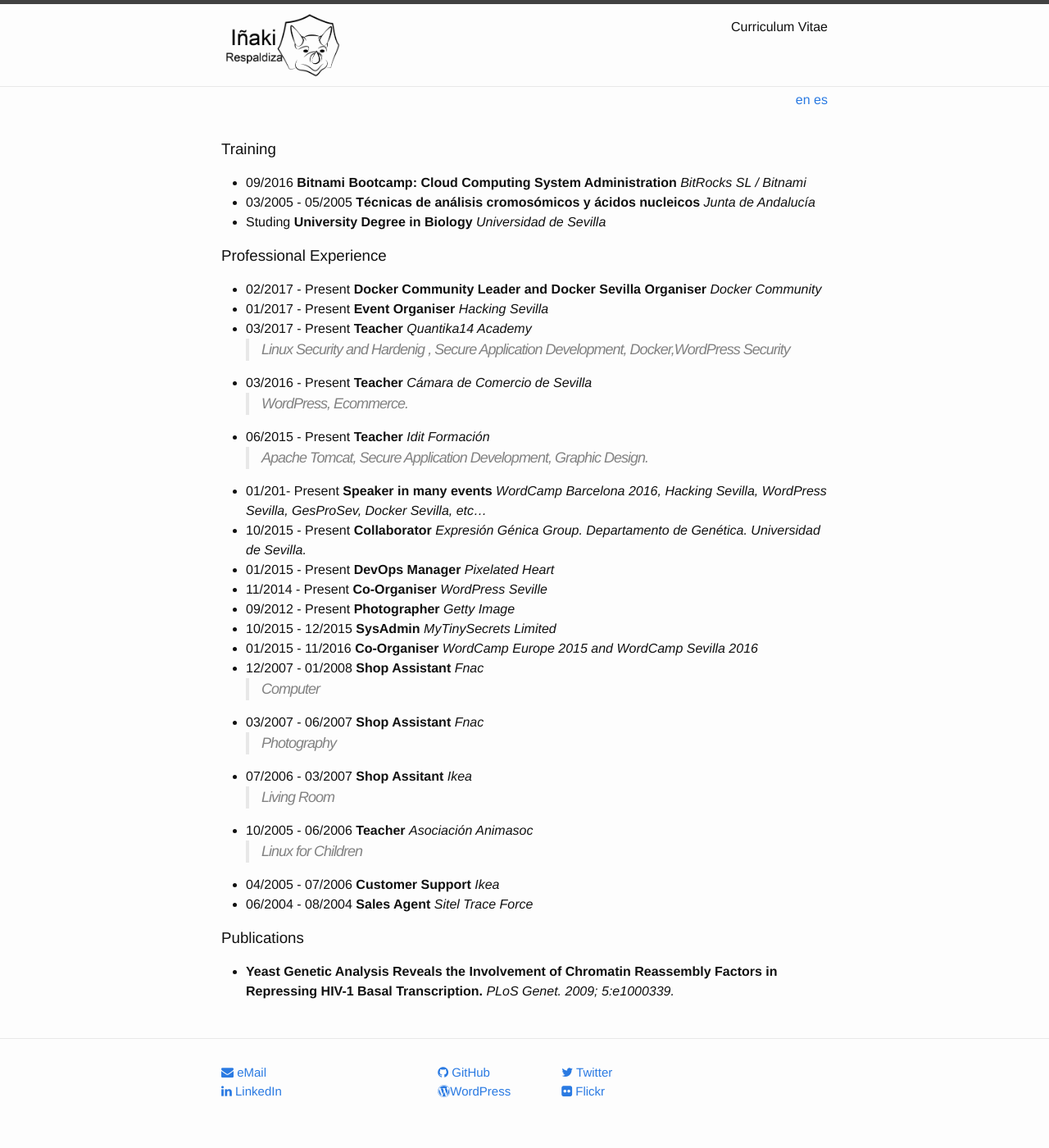
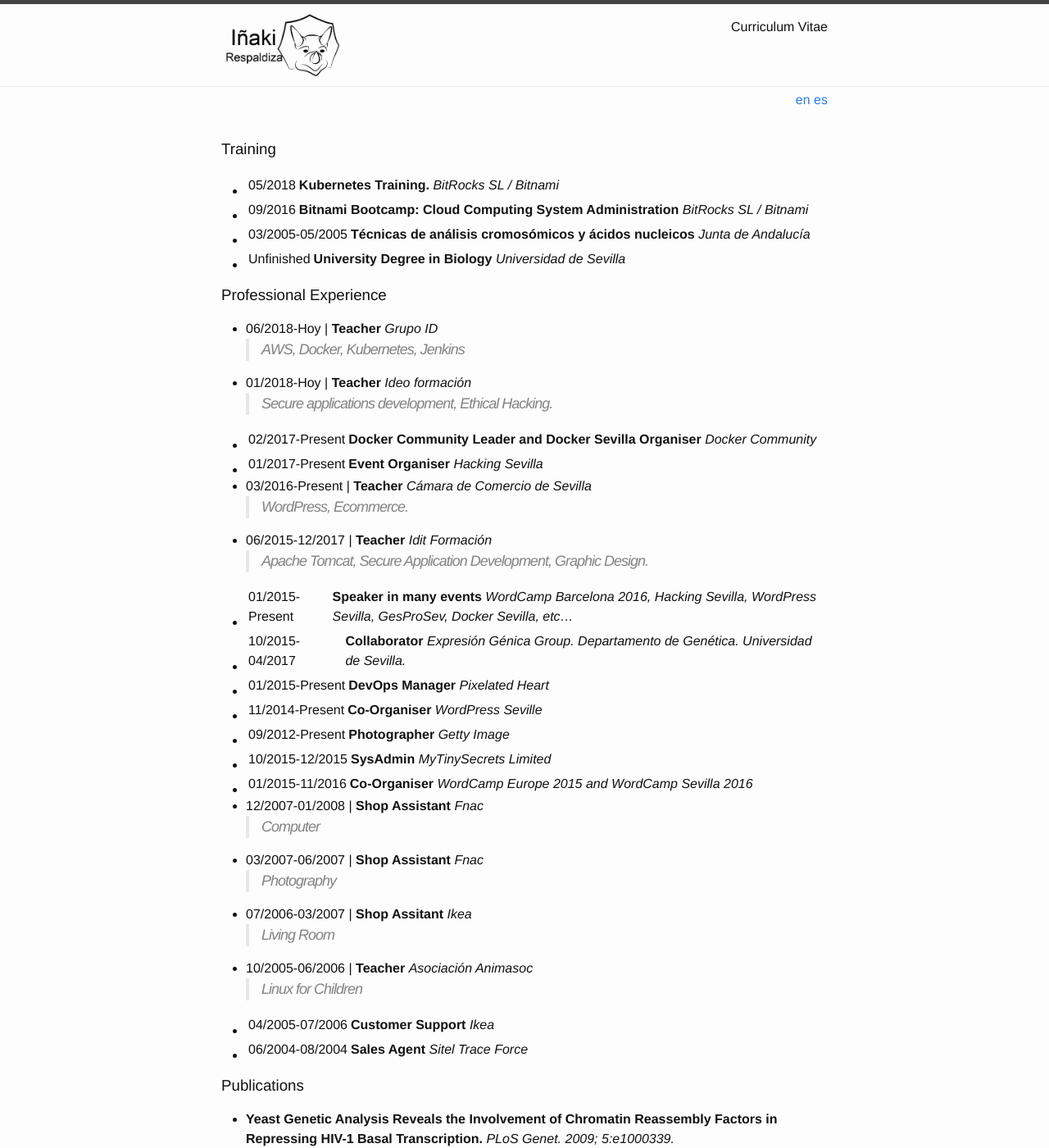
Before and after one commit to irespaldiza/irespaldiza.com, a Jekyll site: the page built from cv.md, in a window 1280 px wide and 1400 px high. Shown: the whole window at 82% size. Built offline with Jekyll 4.4.1, drawn with Linux system fonts in a browser that asks for light colours; nearby versions of some CDN libraries.

Commit message:
cv.md updated

```diff
--- a/cv.md
+++ b/cv.md
@@ -6,36 +6,39 @@
 lang: en
 ---
 ### Training
-* 09/2016 **Bitnami Bootcamp: Cloud Computing System Administration** *BitRocks SL / Bitnami*
-* 03/2005 - 05/2005 **Técnicas de análisis cromosómicos y ácidos nucleicos**  *Junta de Andalucía*
-* Studing **University Degree in Biology** *Universidad de Sevilla*
+* 05/2018 | **Kubernetes Training.** *BitRocks SL / Bitnami*
+* 09/2016 | **Bitnami Bootcamp: Cloud Computing System Administration** *BitRocks SL / Bitnami*
+* 03/2005-05/2005 | **Técnicas de análisis cromosómicos y ácidos nucleicos**  *Junta de Andalucía*
+* Unfinished | **University Degree in Biology** *Universidad de Sevilla*
 
 ### Professional Experience
-* 02/2017 - Present **Docker Community Leader and Docker Sevilla Organiser** *Docker Community*
-* 01/2017 - Present **Event Organiser** *Hacking Sevilla*
-* 03/2017 - Present **Teacher** *Quantika14 Academy*
-> Linux Security and Hardenig , Secure Application Development, Docker,WordPress Security
-* 03/2016 - Present **Teacher** *Cámara de Comercio de Sevilla*
+* 06/2018-Hoy | **Teacher** *Grupo ID*
+> AWS, Docker, Kubernetes, Jenkins
+* 01/2018-Hoy | **Teacher** *Ideo formación*
+> Secure applications development, Ethical Hacking.
+* 02/2017-Present | **Docker Community Leader and Docker Sevilla Organiser** *Docker Community*
+* 01/2017-Present | **Event Organiser** *Hacking Sevilla*
+* 03/2016-Present | **Teacher** *Cámara de Comercio de Sevilla*
 > WordPress, Ecommerce.
-* 06/2015 - Present **Teacher** *Idit Formación*
+* 06/2015-12/2017 | **Teacher** *Idit Formación*
 > Apache Tomcat, Secure Application Development, Graphic Design.
-* 01/201- Present **Speaker in many events** *WordCamp Barcelona 2016, Hacking Sevilla, WordPress Sevilla, GesProSev, Docker Sevilla, etc...*
-* 10/2015 - Present **Collaborator** *Expresión Génica Group. Departamento de Genética. Universidad de Sevilla.*
-* 01/2015 - Present **DevOps Manager** *Pixelated Heart*
-* 11/2014 - Present **Co-Organiser** *WordPress Seville*
-* 09/2012 - Present **Photographer** *Getty Image*
-* 10/2015 - 12/2015 **SysAdmin** *MyTinySecrets Limited*
-* 01/2015 - 11/2016 **Co-Organiser** *WordCamp Europe 2015 and WordCamp Sevilla 2016*
-* 12/2007 - 01/2008 **Shop Assistant** *Fnac*
+* 01/2015-Present | **Speaker in many events** *WordCamp Barcelona 2016, Hacking Sevilla, WordPress Sevilla, GesProSev, Docker Sevilla, etc...*
+* 10/2015-04/2017 |  **Collaborator** *Expresión Génica Group. Departamento de Genética. Universidad de Sevilla.*
+* 01/2015-Present | **DevOps Manager** *Pixelated Heart*
+* 11/2014-Present | **Co-Organiser** *WordPress Seville*
+* 09/2012-Present | **Photographer** *Getty Image*
+* 10/2015-12/2015 | **SysAdmin** *MyTinySecrets Limited*
+* 01/2015-11/2016 | **Co-Organiser** *WordCamp Europe 2015 and WordCamp Sevilla 2016*
+* 12/2007-01/2008 | **Shop Assistant** *Fnac*
 > Computer
-* 03/2007 - 06/2007 **Shop Assistant** *Fnac*
+* 03/2007-06/2007 | **Shop Assistant** *Fnac*
 > Photography
-* 07/2006 - 03/2007 **Shop Assitant** *Ikea*
+* 07/2006-03/2007 | **Shop Assitant** *Ikea*
 > Living Room
-* 10/2005 - 06/2006 **Teacher** *Asociación Animasoc*
+* 10/2005-06/2006 | **Teacher** *Asociación Animasoc*
 > Linux for Children
-* 04/2005 - 07/2006 **Customer Support** *Ikea*
-* 06/2004 - 08/2004 **Sales Agent** *Sitel Trace Force*
+* 04/2005-07/2006 | **Customer Support** *Ikea*
+* 06/2004-08/2004 | **Sales Agent** *Sitel Trace Force*
 
 ### Publications
 * **Yeast Genetic Analysis Reveals the Involvement of Chromatin Reassembly Factors in Repressing HIV-1 Basal Transcription.** *PLoS Genet. 2009; 5:e1000339.*
```
